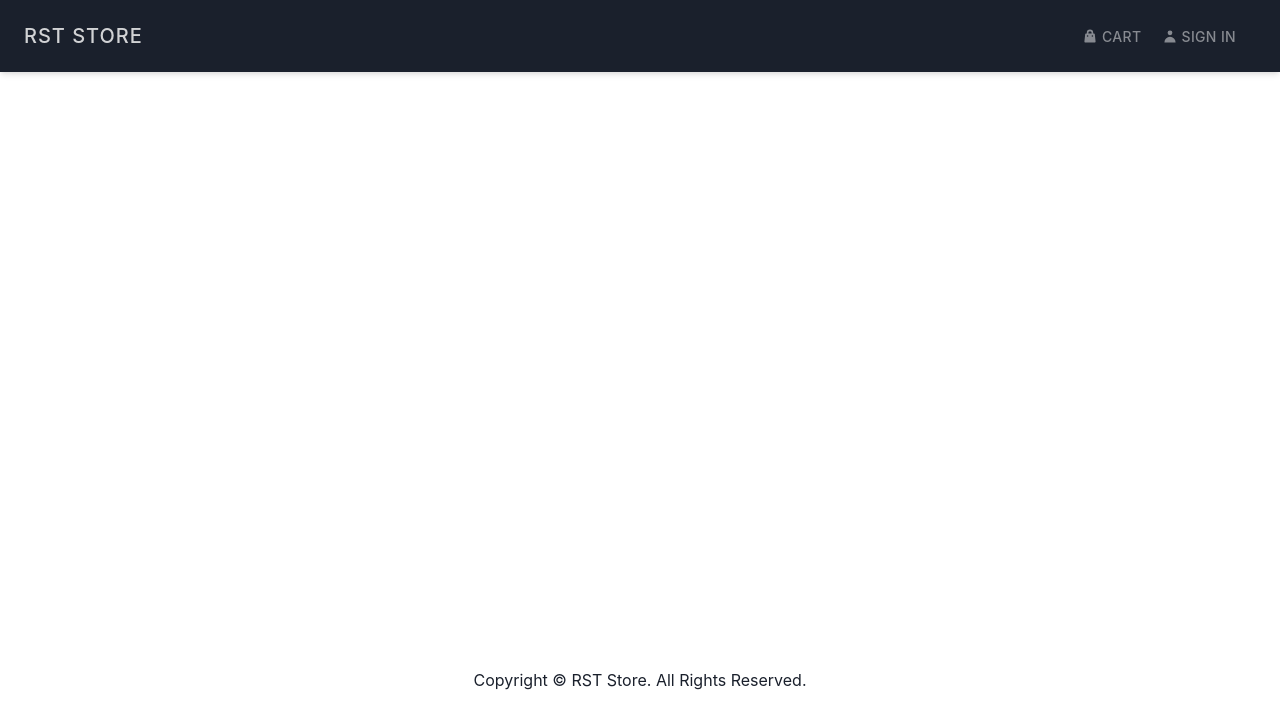
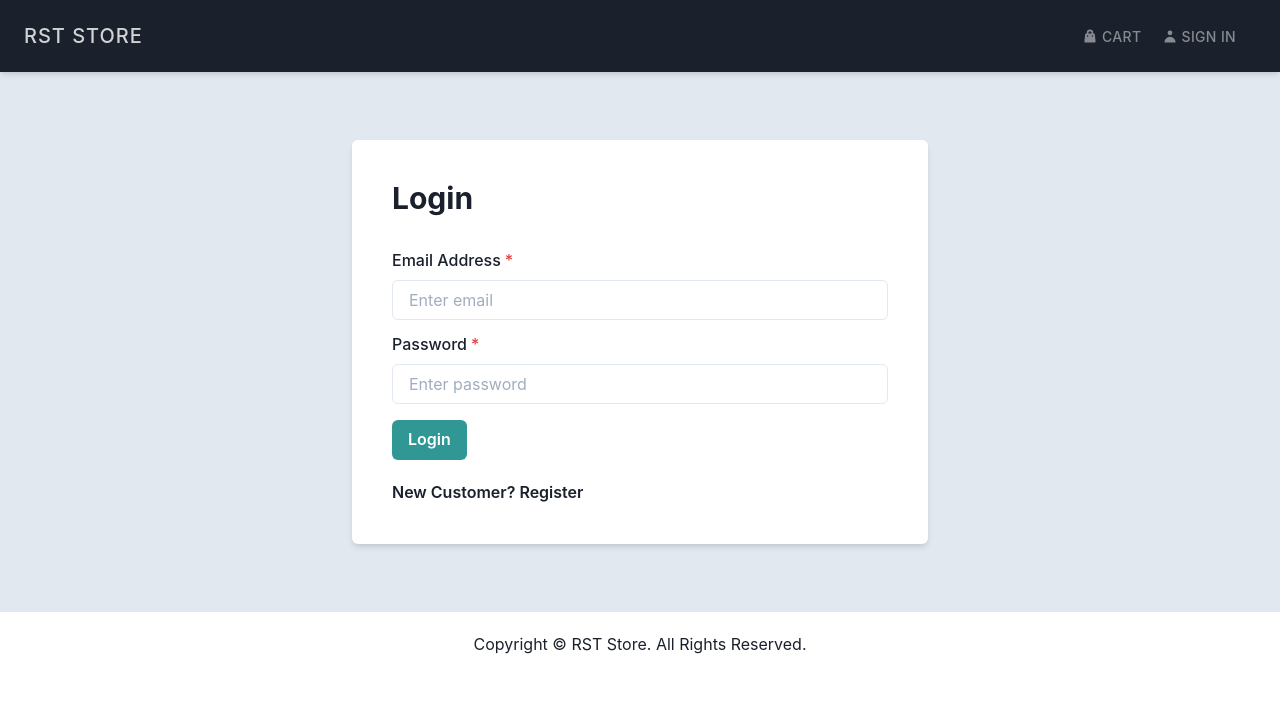
Before and after one commit to rstforumdev/rststore, a React (Create React App) app in the folder frontend/: page /login in a window 1280 px wide. Shown: the top 728 px of the page. Built offline with nearby package versions, Linux system fonts and the light colour scheme.

Commit message:
36. Created Login Screen and Form Container components. Did some stylistic changes in the App.js file etc, just for background color and padding.

```diff
--- a/frontend/src/App.js
+++ b/frontend/src/App.js
@@ -6,16 +6,18 @@ import Footer from './components/Footer'
 import HomeScreen from './screens/HomeScreen'
 import ProductScreen from './screens/ProductScreen'
 import CartScreen from './screens/CartScreen'
+import LoginScreen from './screens/LoginScreen'
 
 const App = () => {
   return (
     <Router>
       <Header />
-      <Container maxW='8xl'>
-        <Flex mt='72px' as='main' minH='xl' py='6' px='6' direction='column'>
-          <Route path='/' exact component={HomeScreen} />
+      <Container maxW='8xl' bgColor='gray.200'>
+        <Flex mt='72px' as='main' py='12' px='6' direction='column'>
+          <Route path='/login' component={LoginScreen} />
           <Route path='/product/:id' component={ProductScreen} />
           <Route path='/cart/:id?' component={CartScreen} />
+          <Route path='/' exact component={HomeScreen} />
         </Flex>
       </Container>
       <Footer />
--- /dev/null
+++ b/frontend/src/components/FormContainer.js
@@ -0,0 +1,18 @@
+import React from 'react'
+import { Flex } from '@chakra-ui/react'
+
+const FormContainer = ({ children, width = 'xl' }) => {
+  return (
+    <Flex
+      direction='column'
+      boxShadow='md'
+      rounded='md'
+      bgColor='white'
+      p='10'
+      width={width}>
+      {children}
+    </Flex>
+  )
+}
+
+export default FormContainer
--- a/frontend/src/components/Product.js
+++ b/frontend/src/components/Product.js
@@ -16,6 +16,7 @@ const Product = ({ product }) => {
         bgColor='white'
         overflow='hidden'
         transition='all'
+        shadow='sm'
         _hover={{
           shadow: 'md'
         }}>
--- /dev/null
+++ b/frontend/src/screens/LoginScreen.js
@@ -0,0 +1,77 @@
+import React, { useState, useEffect } from 'react'
+import { Link as RouterLink } from 'react-router-dom'
+import {
+  Button,
+  Flex,
+  Heading,
+  Text,
+  FormControl,
+  FormLabel,
+  FormErrorMessage,
+  Input,
+  Link,
+  Spacer
+} from '@chakra-ui/react'
+import { useDispatch, useSelector } from 'react-redux'
+import Message from '../components/Message'
+import Loader from '../components/Loader'
+import FormContainer from '../components/FormContainer'
+import { login } from '../actions/userActions'
+
+const LoginScreen = ({ location }) => {
+  const [email, setEmail] = useState('')
+  const [password, setPassword] = useState('')
+
+  const redirect = location.search ? location.search.split('=')[1] : '/'
+
+  const submitHandler = e => {
+    e.preventDefault()
+    // DISPATCH LOGIN
+  }
+
+  return (
+    <Flex w='full' alignItems='center' justifyContent='center' py='5'>
+      <FormContainer>
+        <Heading as='h1' mb='8' fontSize='3xl'>
+          Login
+        </Heading>
+        <form onSubmit={submitHandler}>
+          <FormControl id='email' isRequired>
+            <FormLabel>Email Address</FormLabel>
+            <Input
+              type='email'
+              placeholder='Enter email'
+              value={email}
+              onChange={e => setEmail(e.target.value)}
+            />
+          </FormControl>
+          <Spacer h='3' />
+          <FormControl id='password' isRequired>
+            <FormLabel>Password</FormLabel>
+            <Input
+              type='password'
+              placeholder='Enter password'
+              value={password}
+              onChange={e => setPassword(e.target.value)}
+            />
+          </FormControl>
+          <Button type='submit' mt='4' colorScheme='teal'>
+            Login
+          </Button>
+        </form>
+        <Flex pt='5'>
+          <Text fontWeight='semibold'>
+            New Customer?{' '}
+            <Link
+              as={RouterLink}
+              to={redirect ? `/register?redirect=${redirect}` : '/register'}>
+              Register
+            </Link>
+          </Text>
+        </Flex>
+      </FormContainer>
+    </Flex>
+  )
+}
+
+export default LoginScreen
```
